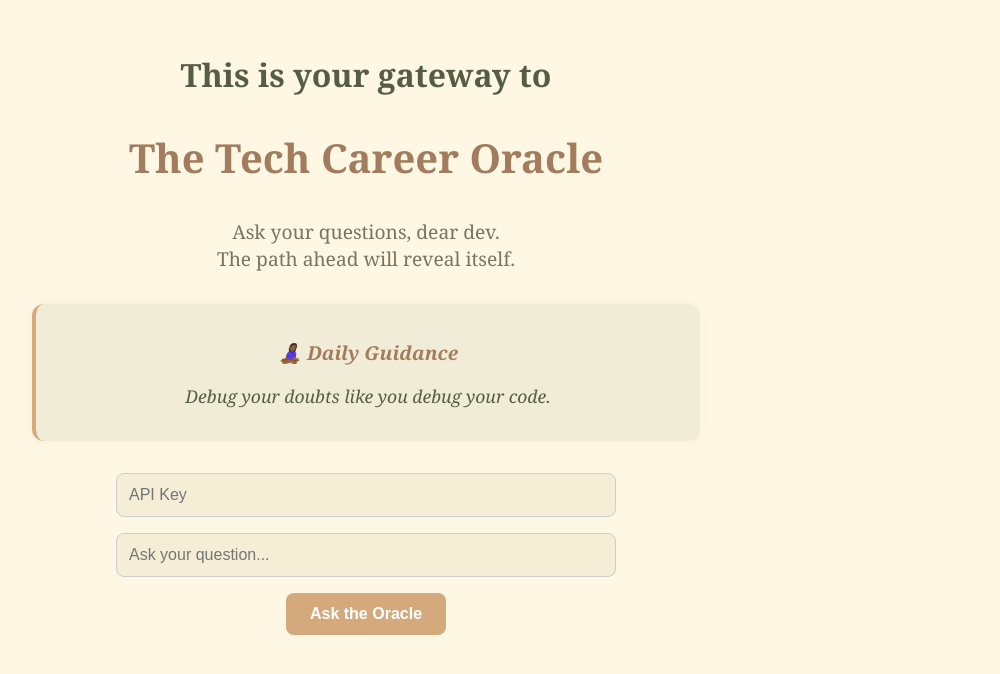
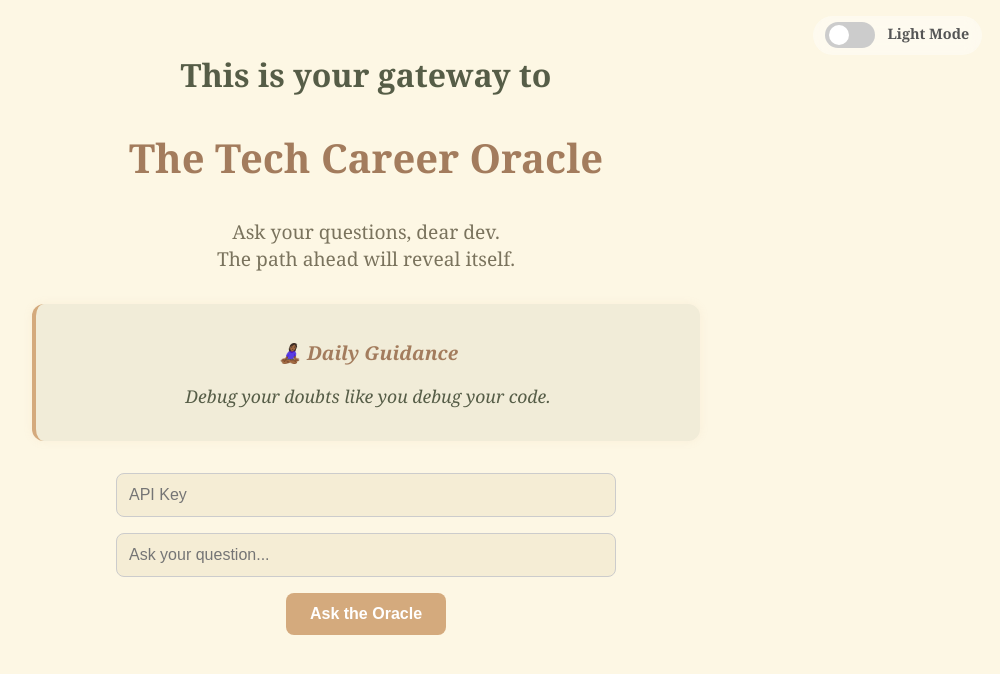
Before and after one commit to gayatrirajgor/react-tech-career-oracle, a React (Create React App) app: page / in a window 1280 px wide. Shown: the top 674 px of the page, without its empty margins (274-1274 px from the left). Built offline with nearby package versions, Linux system fonts and the light colour scheme.

Commit message:
created theme toggle button

```diff
--- a/src/App.css
+++ b/src/App.css
@@ -36,3 +36,40 @@
     transform: rotate(360deg);
   }
 }
+
+.theme-toggle-container {
+  position: absolute;
+  top: 1rem;
+  right: 1.5rem;
+  z-index: 1000;
+}
+
+/* Default (light) theme */
+body[data-theme='light'] {
+  background-color: #FDF7E4;
+  color: #565D47;
+}
+
+/* Dark mode */
+body[data-theme='dark'] {
+  background-color: #1e1e1e;
+  color: #eee;
+}
+
+body[data-theme='dark'] .oracle-card,
+body[data-theme='dark'] .oracle-result {
+  background-color: #2d2d2d;
+  color: #ddd;
+  border-left-color: #A37C5D;
+}
+
+body[data-theme='dark'] .oracle-chat input,
+body[data-theme='dark'] .oracle-chat button {
+  background-color: #3a3a3a;
+  color: #eee;
+  border: 1px solid #444;
+}
+
+body[data-theme='dark'] .oracle-chat button:hover {
+  background-color: #A37C5D;
+}
--- a/src/App.js
+++ b/src/App.js
@@ -1,22 +1,29 @@
-import './App.css';
-import './styles/styles.css';
-import OracleChat from './components/OracleChat';
-import OracleCard from './components/OracleCard';
-
+import "./App.css"
+import "./styles/styles.css"
+import OracleChat from "./components/OracleChat"
+import OracleCard from "./components/OracleCard"
+import ThemeToggle from "./components/ThemeToggle"
 
 function App() {
   return (
     <div className="App">
+      <div className="theme-toggle-container">
+        <ThemeToggle />
+      </div>
       <header className="oracle-header">
         <h1>This is your gateway to</h1>
         <h2 className="highlight">The Tech Career Oracle</h2>
-        <p className="subtext">Ask your questions, dear dev.<br />The path ahead will reveal itself.</p>
+        <p className="subtext">
+          Ask your questions, dear dev.
+          <br />
+          The path ahead will reveal itself.
+        </p>
       </header>
 
       <OracleCard />
       <OracleChat />
     </div>
-  );
+  )
 }
 
-export default App;
+export default App
--- /dev/null
+++ b/src/components/ThemeToggle.jsx
@@ -0,0 +1,34 @@
+import React, { useEffect, useState } from 'react';
+import '../styles/themeToggle.css';
+
+const ThemeToggle = () => {
+  const [theme, setTheme] = useState('light');
+
+  useEffect(() => {
+    document.body.setAttribute('data-theme', theme);
+    localStorage.setItem('oracle-theme', theme);
+  }, [theme]);
+
+  useEffect(() => {
+    const saved = localStorage.getItem('oracle-theme');
+    if (saved) {
+      setTheme(saved);
+    }
+  }, []);
+
+  return (
+    <div className="theme-toggle">
+      <label className="switch">
+        <input
+          type="checkbox"
+          checked={theme === 'dark'}
+          onChange={() => setTheme(theme === 'light' ? 'dark' : 'light')}
+        />
+        <span className="slider"></span>
+      </label>
+      <span className="mode-label">{theme === 'light' ? 'Light' : 'Dark'} Mode</span>
+    </div>
+  );
+};
+
+export default ThemeToggle;
--- /dev/null
+++ b/src/styles/themeToggle.css
@@ -0,0 +1,56 @@
+/* ThemeToggle.css */
+
+.theme-toggle {
+  background: rgba(255, 255, 255, 0.4);
+  padding: 0.4rem 0.8rem;
+  border-radius: 20px;
+  backdrop-filter: blur(8px);
+}
+
+
+.switch {
+  position: relative;
+  display: inline-block;
+  width: 50px;
+  height: 26px;
+}
+
+.switch input {
+  opacity: 0;
+  width: 0;
+  height: 0;
+}
+
+.slider {
+  position: absolute;
+  top: 0; left: 0;
+  right: 0; bottom: 0;
+  background-color: #ccc;
+  transition: 0.4s;
+  border-radius: 26px;
+}
+
+.slider:before {
+  position: absolute;
+  content: "";
+  height: 20px; width: 20px;
+  left: 4px; bottom: 3px;
+  background-color: white;
+  transition: 0.4s;
+  border-radius: 50%;
+}
+
+input:checked + .slider {
+  background-color: #A37C5D;
+}
+
+input:checked + .slider:before {
+  transform: translateX(24px);
+}
+
+.mode-label {
+  margin-left: 0.75rem;
+  font-size: 0.9rem;
+  font-weight: bold;
+  color: #555;
+}
```
